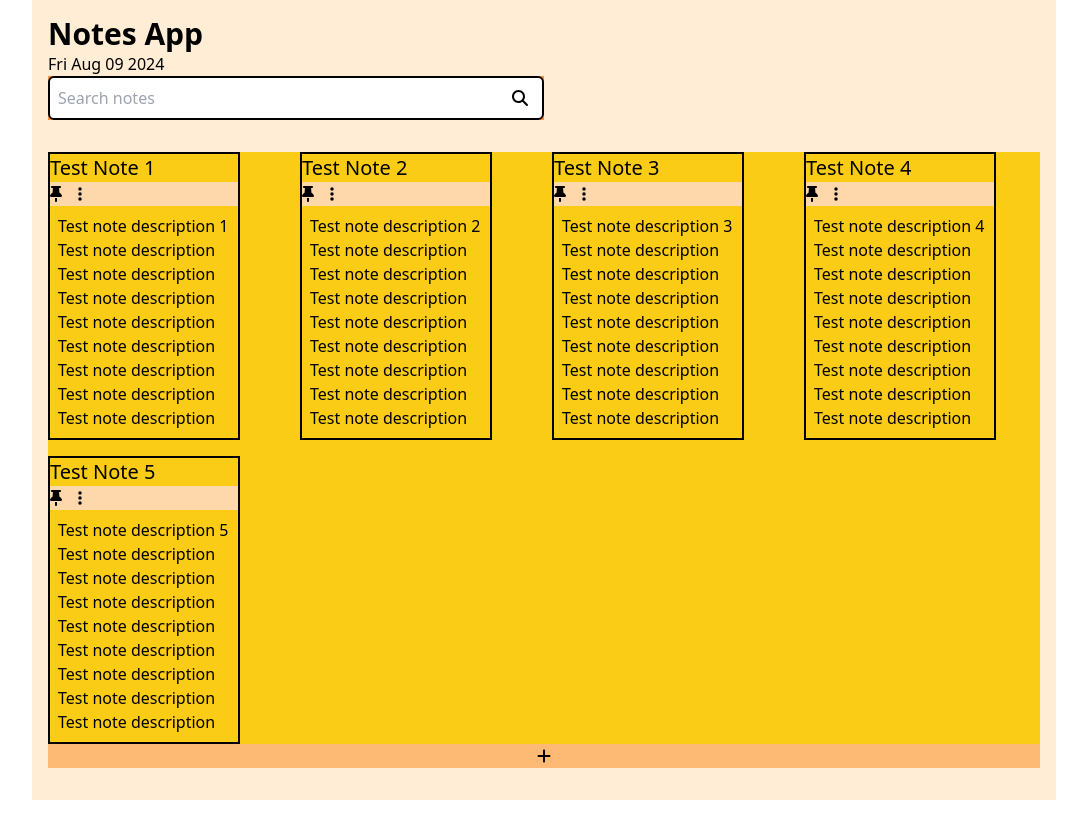
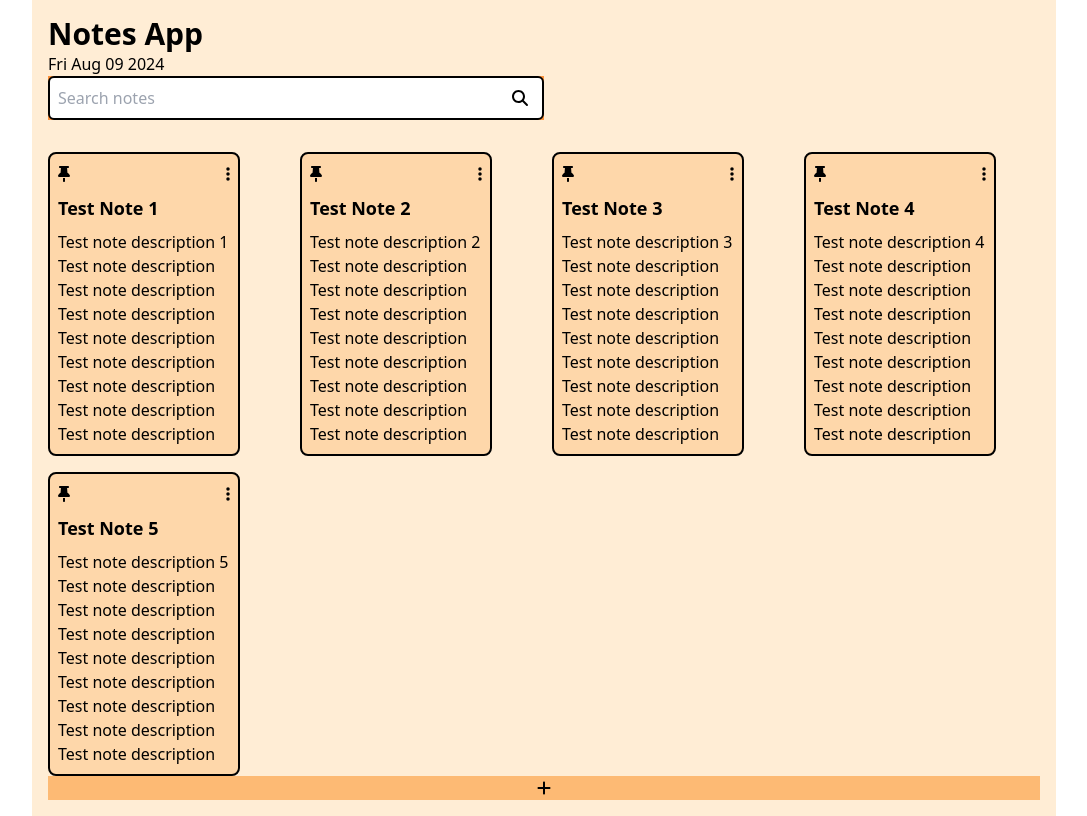
Before and after one commit to juanpablomichelli/notes-app-react-tailwind, a React (Vite) app: page / in a window 1280 px wide. Shown: the whole page, without its empty margins (96-1183 px from the left). Built offline with nearby package versions, Linux system fonts and the light colour scheme.

Commit message:
Remove toggling between <p> and <input>/<textarea> for entering and displaying text input. Move to a single textarea solution. Update styles

```diff
--- a/src/components/Note.jsx
+++ b/src/components/Note.jsx
@@ -5,12 +5,9 @@ import validFileType from "../utility/validFileType";
 import NoteHeader from "./NoteHeader";
 import NoteContent from "./NoteContent";
 
-const INITIAL_EDIT_VALUE = { title: false, text: false };
-
 export default function Note({ note, initialText, initialTitle }) {
   const [noteState, setNoteState] = useState({
     isContextMenuOpen: false,
-    isEditing: INITIAL_EDIT_VALUE,
     enteredTitle: note.title,
     enteredText: note.text,
   });
@@ -23,71 +20,21 @@ export default function Note({ note, initialText, initialTitle }) {
   const inputTextRef = useRef(null);
   const menuRef = useRef(null);
 
+  const autoResizeTextArea = useCallback((textarea) => {
+    textarea.style.height = "1.5rem";
+    textarea.style.height = textarea.scrollHeight + "px";
+  }, []);
+
   const handleContextMenuOpen = () => {
     setNoteState((prev) => {
       return { ...prev, isContextMenuOpen: !prev.isContextMenuOpen };
     });
   };
-  const handleStopEditing = useCallback(
-    (e = null) => {
-      let isEditing = noteState.isEditing;
-      if (e) {
-        if (e.key === "Enter") {
-          if (isEditing.title || isEditing.text) {
-            const updatedNote = { ...note };
-            if (isEditing.title) updatedNote.title = enteredTitle;
-            if (isEditing.text) updatedNote.text = enteredText;
-            handleUpdateNote(updatedNote, updatedNote.id);
-          }
-          setNoteState((prev) => {
-            return { ...prev, isEditing: INITIAL_EDIT_VALUE };
-          });
-        }
-      } else {
-        if (isEditing.title || isEditing.text) {
-          const updatedNote = { ...note };
-          if (isEditing.title) updatedNote.title = enteredTitle;
-          if (isEditing.text) updatedNote.text = enteredText;
-          handleUpdateNote(updatedNote, updatedNote.id);
-        }
-        setNoteState((prev) => {
-          return { ...prev, isEditing: INITIAL_EDIT_VALUE };
-        });
-      }
-    },
-    [enteredTitle, enteredText, noteState, note, handleUpdateNote]
-  );
 
-  const handleClickOutside = useCallback(
-    (e) => {
-      if (
-        (inputTitleRef.current && !inputTitleRef.current.contains(e.target)) ||
-        (inputTextRef.current && !inputTextRef.current.contains(e.target))
-      ) {
-        //if (menuRef.current) handleCloseContextMenu();
-        handleStopEditing();
-      }
-      // check if clicking outside contextmenu
-      if (menuRef.current && !menuRef.current.contains(e.target)) {
-        handleCloseContextMenu();
-      }
-    },
-    [handleStopEditing]
-  );
-
-  const handleStartEdit = useCallback((element) => {
-    setNoteState((prev) => {
-      if (element === "title")
-        return {
-          ...prev,
-          isEditing: { text: prev.isEditing.text, title: true },
-        };
-      if (element === "text")
-        return {
-          ...prev,
-          isEditing: { title: prev.isEditing.title, text: true },
-        };
-    });
+  const handleClickOutside = useCallback((e) => {
+    if (menuRef.current && !menuRef.current.contains(e.target)) {
+      handleCloseContextMenu();
+    }
   }, []);
 
   const handleCloseContextMenu = () => {
@@ -117,7 +64,6 @@ export default function Note({ note, initialText, initialTitle }) {
     [note, handleUpdateNote]
   );
 
-  // When clicking outside input, isEditing must be set to false
   // 📄 Handle Outside Clicks React https://dev.to/rashed_iqbal/how-to-handle-outside-clicks-in-react-with-typescript-4lmc
   useEffect(() => {
     document.addEventListener("mouseup", handleClickOutside);
@@ -138,34 +84,27 @@ export default function Note({ note, initialText, initialTitle }) {
   function handleInsertImage() {
     // Open file picker from <input type"file> using the ref
     fileInputRef.current.click();
-
-    // the idea should be to convert it to a url and pass it as a prop of the note.
-    // then the note will consume that url and render -AFTER the already inserted text -the image if there is any
   }
 
-  const editingProps = {
-    isEditing: noteState.isEditing,
-    handleStartEdit: handleStartEdit,
-    handleStopEditing: handleStopEditing,
-    handleInputChange: handleInputChange,
-  };
   return (
-    <article className="flex flex-col relative border-2 border-black max-w-48">
+    <article className="flex flex-col gap-2 relative border-2 rounded-lg p-2 bg-orange-200 border-black max-w-48">
       <NoteHeader
-        {...editingProps}
+        onChange={handleInputChange}
         title={note.title}
         inputTitleRef={inputTitleRef}
         enteredTitle={enteredTitle}
-        OnContextMenuOpen={handleContextMenuOpen}
+        onContextMenuOpen={handleContextMenuOpen}
+        autoResizeTextArea={autoResizeTextArea}
       />
 
       <NoteContent
-        className={"flex flex-col gap-4 p-2"}
-        {...editingProps}
+        className={"flex flex-col gap-4"}
+        onChange={handleInputChange}
         text={note.text}
         inputTextRef={inputTextRef}
         enteredText={enteredText}
         imgSrc={note.imgSrc}
+        autoResizeTextArea={autoResizeTextArea}
       />
 
       {noteState.isContextMenuOpen && (
--- a/src/components/NoteContent.jsx
+++ b/src/components/NoteContent.jsx
@@ -1,31 +1,43 @@
+import { useEffect } from "react";
+
 export default function NoteContent({
-  isEditing,
-  handleStartEdit,
-  text,
   inputTextRef,
-  handleStopEditing,
-  handleInputChange,
+  onChange,
   enteredText,
   imgSrc,
+  autoResizeTextArea,
   ...props
 }) {
+  useEffect(() => {
+    const textarea = inputTextRef.current;
+
+    if (textarea) {
+      const handleInput = () => autoResizeTextArea(textarea);
+
+      // Attach the event listener
+      textarea.addEventListener("input", handleInput);
+
+      // Call it once to resize based on initial content
+      autoResizeTextArea(textarea);
+
+      // Cleanup the event listener on unmount
+      return () => {
+        textarea.removeEventListener("input", handleInput);
+      };
+    }
+  }, [inputTextRef.current]);
   return (
     <>
       <div {...props}>
-        {!isEditing.text ? (
-          <p className="break-words" onClick={() => handleStartEdit("text")}>{text}</p>
-        ) : (
-          <input
-            ref={inputTextRef}
-            onKeyUp={(e) => {
-              handleStopEditing(e);
-            }}
-            onChange={(e) => handleInputChange(e)}
-            type="text"
-            name="text"
-            value={enteredText}
-          />
-        )}
+        <textarea
+          ref={inputTextRef}
+          onChange={onChange}
+          type="text"
+          name="text"
+          value={enteredText}
+          className="overflow-hidden outline-none resize-none bg-orange-200"
+          placeholder="Start writing your note!"
+        />
         {imgSrc && <img src={imgSrc} />}
       </div>
     </>
--- a/src/components/NoteContextMenu.jsx
+++ b/src/components/NoteContextMenu.jsx
@@ -19,16 +19,16 @@ export default function NoteContextMenu({
       if (fileRef) fileRef.removeEventListener("change", handleChange);
     };
   }, [createImgUrl, fileInputRef]);
+
+  const liClass = "hover:bg-orange-200 pl-2";
   return (
     <>
       {isOpen && (
         <menu
           ref={menuRef}
-          className={`absolute w-48 bg-gray-200 top-0 right-[-12rem] ${
-            isOpen ? "block" : "hidden"
-          }`}
+          className="absolute w-full bg-orange-100 border-2 border-black rounded-lg top-[-10px] right-[-12rem] z-10"
         >
-          <li>
+          <li className={liClass}>
             <input
               ref={fileInputRef}
               type="file"
@@ -37,13 +37,13 @@ export default function NoteContextMenu({
             />
             <button onClick={onInsertImage}>Insert Image</button>
           </li>
-          <li>
+          <li className={liClass}>
             <button>Insert List</button>
           </li>
-          <li>
+          <li className={liClass}>
             <button>Change Background</button>
           </li>
-          <li>
+          <li className={liClass}>
             <button onClick={onDelete}>Delete Note</button>
           </li>
         </menu>
--- a/src/components/NoteHeader.jsx
+++ b/src/components/NoteHeader.jsx
@@ -3,47 +3,51 @@ import {
   faThumbtack,
   faEllipsisVertical,
 } from "@fortawesome/free-solid-svg-icons"; //Import icon
+import { useEffect } from "react";
 
 export default function NoteHeader({
-  isEditing,
-  handleStartEdit,
-  title,
+  onChange,
   inputTitleRef,
-  handleStopEditing,
-  handleInputChange,
   enteredTitle,
-  OnContextMenuOpen,
+  onContextMenuOpen,
+  autoResizeTextArea,
 }) {
+  useEffect(() => {
+    const textarea = inputTitleRef.current;
+
+    if (textarea) {
+      const handleInput = () => autoResizeTextArea(textarea);
+
+      // Attach the event listener
+      textarea.addEventListener("input", handleInput);
+
+      // Call it once to resize based on initial content
+      autoResizeTextArea(textarea);
+
+      // Cleanup the event listener on unmount
+      return () => {
+        textarea.removeEventListener("input", handleInput);
+      };
+    }
+  }, [inputTitleRef.current]);
   return (
-    <header>
-      {!isEditing.title ? (
-        <h2
-          onClick={() => handleStartEdit("title")}
-          className={`text-xl ${isEditing.title ? "hidden" : "block"}`}
-        >
-          {title}
-        </h2>
-      ) : (
-        <input
-          ref={inputTitleRef}
-          onKeyUp={(e) => {
-            handleStopEditing(e);
-          }}
-          onChange={(e) => handleInputChange(e)}
-          type="text"
-          name="title"
-          value={enteredTitle}
-        />
-      )}
-
-      <nav className="w-full bg-orange-200 flex gap-4">
+    <header className="flex flex-col gap-2 font-semibold">
+      <nav className="flex gap-4 justify-between ">
         <button aria-label="Pin note">
           <FontAwesomeIcon icon={faThumbtack} />
         </button>
-        <button aria-label="Open options menu" onClick={OnContextMenuOpen}>
+        <button aria-label="Open options menu" onClick={onContextMenuOpen}>
           <FontAwesomeIcon icon={faEllipsisVertical} />
         </button>
       </nav>
+      <textarea
+        ref={inputTitleRef}
+        onChange={onChange}
+        type="text"
+        name="title"
+        value={enteredTitle}
+        className="w-full outline-none overflow-hidden resize-none bg-orange-200 text-lg"
+      />
     </header>
   );
 }
--- a/src/components/NotesList.jsx
+++ b/src/components/NotesList.jsx
@@ -6,7 +6,7 @@ export default function NotesList() {
   const { notes } = useContext(NotesContext);
 
   return (
-    <ul className="grid md:grid-cols-4 grid-cols-2 gap-4 bg-yellow-400 max-w-full">
+    <ul className="grid md:grid-cols-4 grid-cols-2 gap-4 max-w-full">
       {notes.map((note) => (
         <li key={note.id}>
           <Note note={note} initialTitle={note.title} initialText={note.text} />
```
